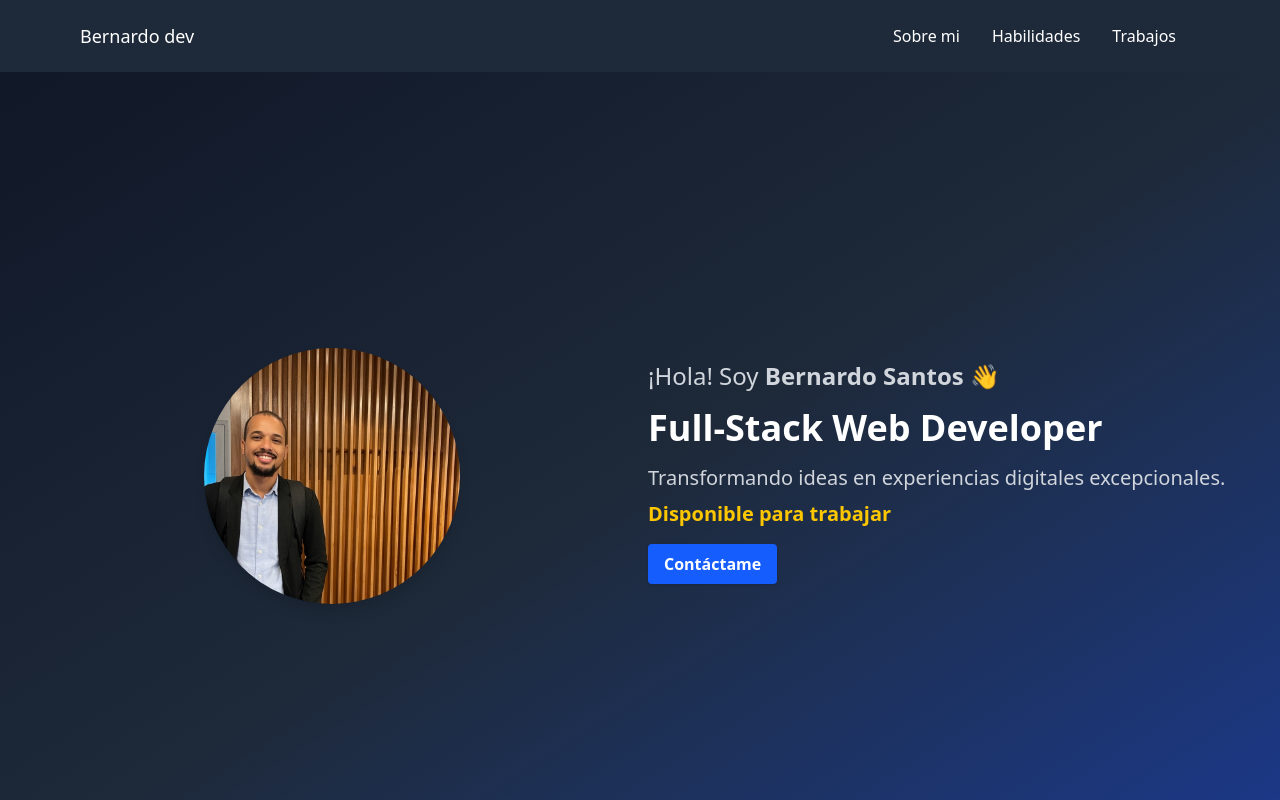
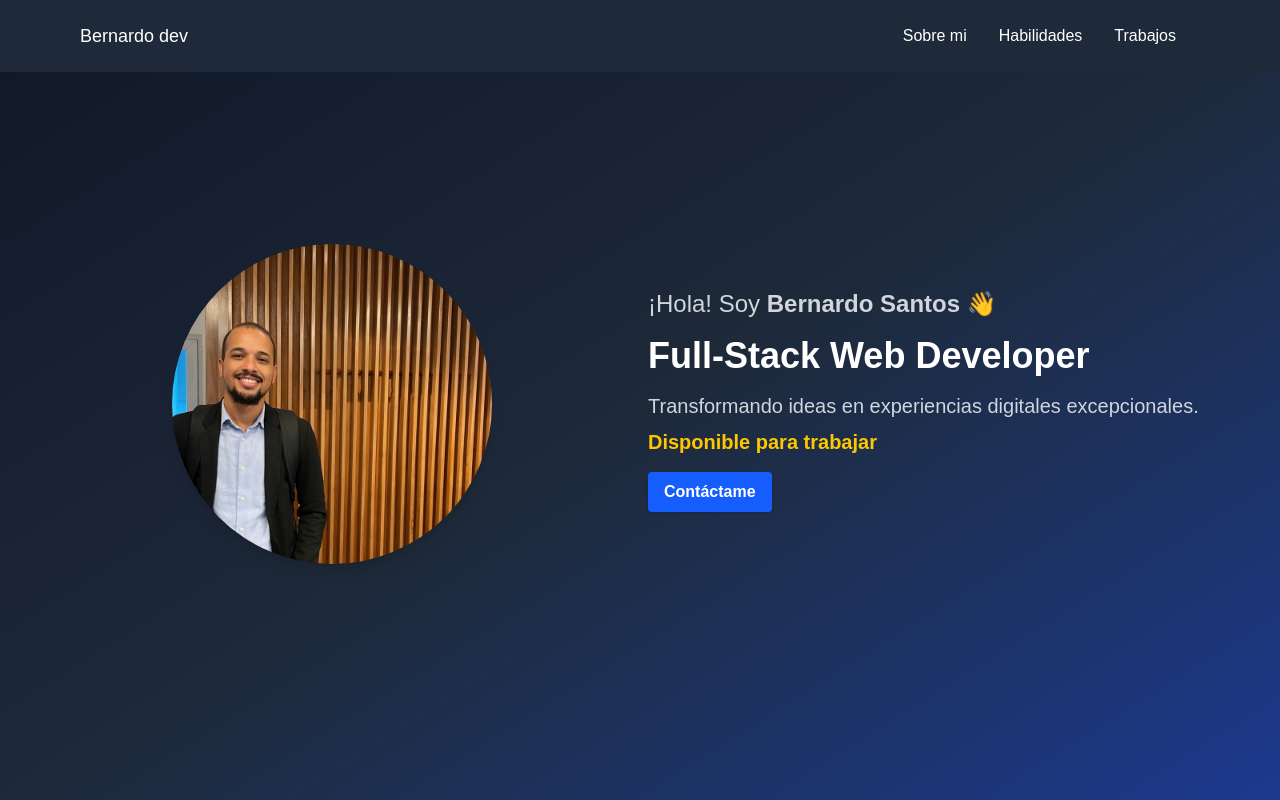
Before and after one commit to Bernardosantossantos/portafoliobs, a React (Vite) app: page / in a window 1280 px wide. Shown: the top 800 px of the page. Built offline with nearby package versions, Linux system fonts and the light colour scheme.

Commit message:
add Poppins font for improved typography; update Navbar and Home components for consistent styling

```diff
--- a/index.html
+++ b/index.html
@@ -3,6 +3,7 @@
   <head>
     <meta charset="UTF-8" />
     <link rel="icon" type="image/svg+xml" href="/vite.svg" />
+    <link href="https://fonts.googleapis.com/css2?family=Poppins:wght@300;400;500;600;700&display=swap">
     <meta name="viewport" content="width=device-width, initial-scale=1.0" />
     <title>Portafolio Bernardo A. Santos</title>
   </head>
--- a/package.json
+++ b/package.json
@@ -10,6 +10,7 @@
     "preview": "vite preview"
   },
   "dependencies": {
+    "@fontsource/poppins": "^5.2.5",
     "@tailwindcss/vite": "^4.0.8",
     "react": "^19.0.0",
     "react-dom": "^19.0.0",
--- a/src/components/Navbar.jsx
+++ b/src/components/Navbar.jsx
@@ -26,11 +26,15 @@ function Navbar() {
   };
 
   return (
-    <header className={`${
-      isScrolled
-        ? 'fixed top-0 left-0 right-0 bg-gray-800/95 backdrop-blur-sm shadow-lg'
-        : 'bg-gray-800'
-      } transition-all duration-300 z-50`}
+    <header
+      className={`
+        fixed top-0 left-0 right-0
+        ${isScrolled
+          ? 'bg-gray-800/95 backdrop-blur-sm shadow-lg translate-y-0'
+          : 'bg-gray-800 translate-y-0'
+        }
+        transition-all duration-300 ease-in-out z-50
+      `}
     >
       <nav className="max-w-6xl container mx-auto px-4 flex flex-col sm:flex-row justify-between items-center py-4">
         <div className="flex flex-col items-center sm:flex-row sm:space-x-4">
--- a/src/index.css
+++ b/src/index.css
@@ -1,4 +1,9 @@
 @import "tailwindcss";
+@import '@fontsource/poppins/300.css';
+@import '@fontsource/poppins/400.css';
+@import '@fontsource/poppins/500.css';
+@import '@fontsource/poppins/600.css';
+@import '@fontsource/poppins/700.css';
 
 /* Estilos personalizados para el carrusel */
 .slick-track {
@@ -34,6 +39,7 @@ html {
 body {
   padding-top: 0;
   transition: padding-top 0.3s;
+  font-family: 'Poppins', sans-serif;
 }
 
 body.navbar-fixed {
--- a/src/pages/Home.jsx
+++ b/src/pages/Home.jsx
@@ -58,7 +58,7 @@ function Home() {
   return (
     <>
       {/* HERO SECTION */}
-      <section id='hero' className=" bg-gradient-to-br from-gray-900 via-gray-800 to-blue-900">
+      <section id='hero' className="bg-gradient-to-br from-gray-900 via-gray-800 to-blue-900">
         <div className='container mx-auto px-4 min-h-screen py-2 flex flex-col md:flex-row items-center justify-center "'>
 
           {/* Imagen a la izquierda */}
@@ -66,7 +66,7 @@ function Home() {
             <img
               src="/src/assets/bernardo-santos.png"  // Reemplaza con la ruta de tu imagen
               alt="Foto de Bernardo"
-              className="w-64 h-64 object-cover rounded-full shadow-lg"
+              className="w-64 h-64 sm:w-80 sm:h-80 object-cover rounded-full shadow-lg"
             />
           </div>
 
```
Also changed, not shown: 1 other file (tests, documents, lock files or other folders).
